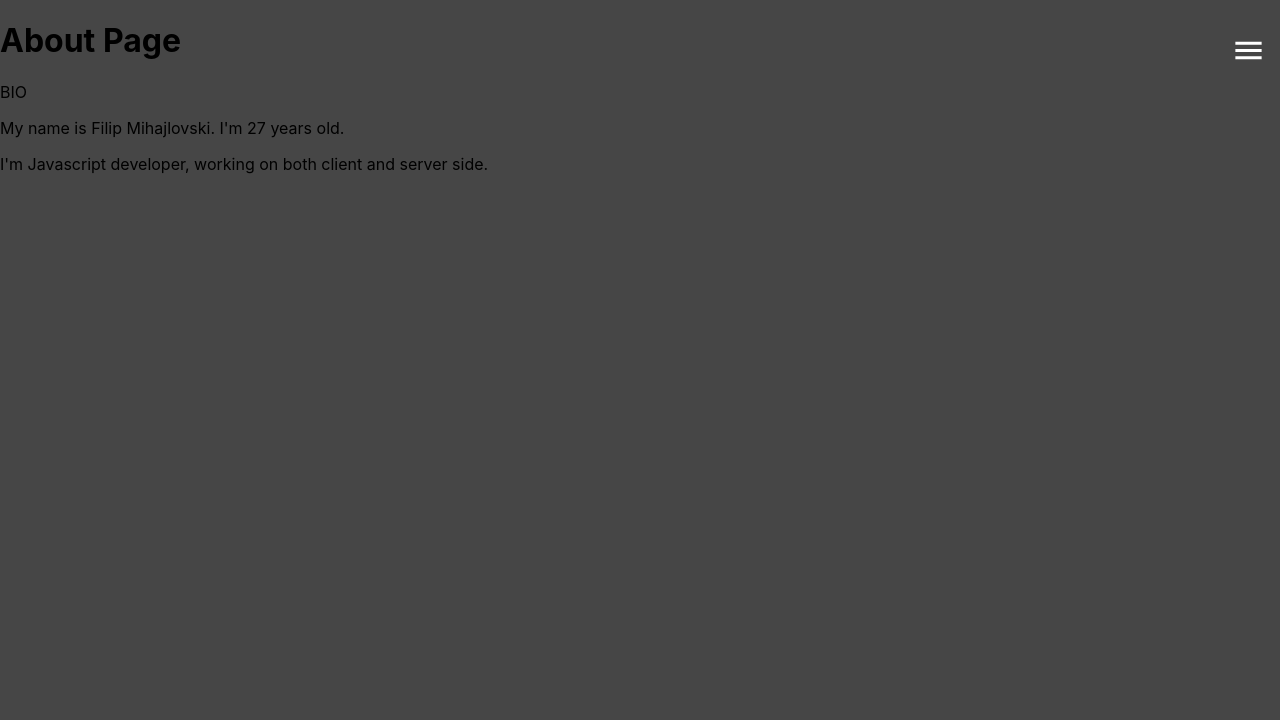
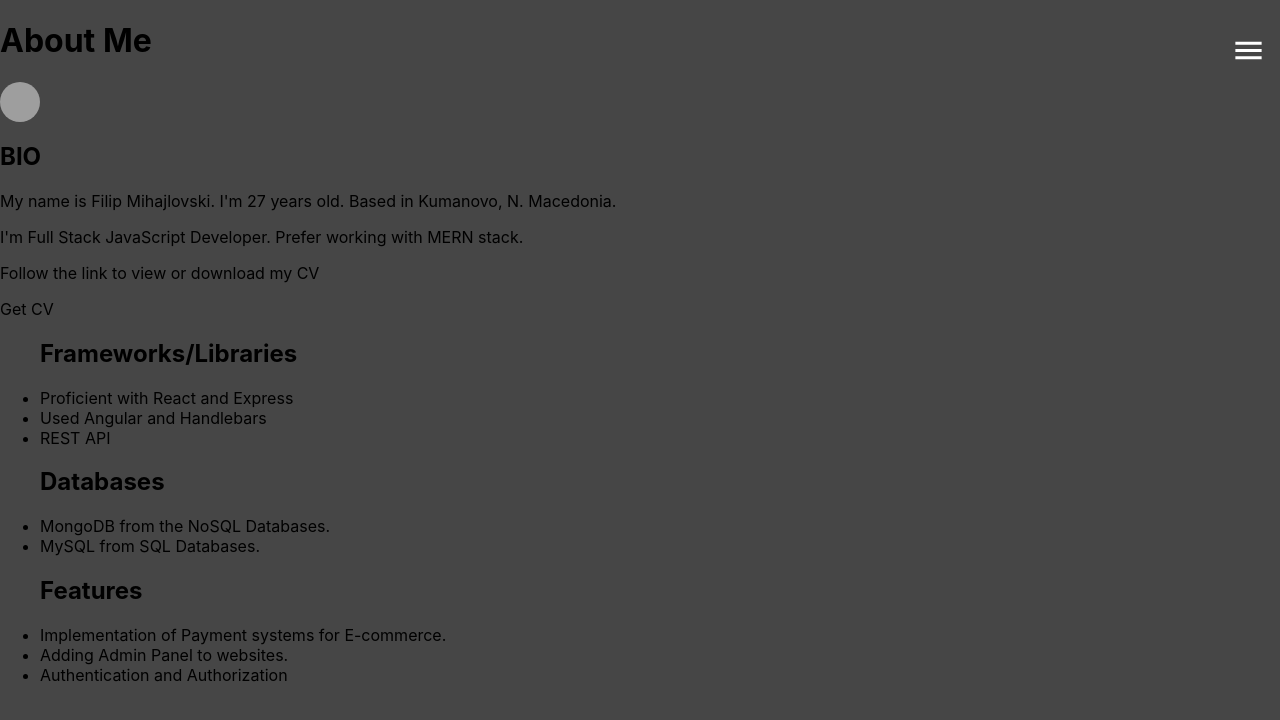
Before and after one commit to philip993/next-portfolio, a Next.js app: page /about in a window 1280 px wide. Shown: the top 720 px of the page. Built offline with nearby package versions, Linux system fonts and the light colour scheme; grey boxes are pictures that could not be loaded.

Commit message:
2.15. Reworked About page

```diff
--- a/pages/about.js
+++ b/pages/about.js
@@ -1,14 +1,65 @@
 import Layout from '../components/Layout/Layout';
+import styles from '../styles/about.module.scss';
+import { Avatar, Button } from '@material-ui/core';
+import Link from 'next/link';
 
 const About = () => (
-  <Layout>
-    <div>
-      <h1>About Page</h1>
-      <p>BIO</p>
-      <p>My name is Filip Mihajlovski. I'm 27 years old.</p>
-      <p>I'm Javascript developer, working on both client and server side.</p>
+  <div className={styles.about}>
+    <Layout />
+    <header className={styles.header}>
+      <h1>About Me</h1>
+    </header>
+    <div className={styles.body}>
+      <section>
+        <Avatar
+          className={styles.avatar}
+          alt="profie"
+          src={require('../public/pf.png')}
+        />
+        <span>
+          <h2>BIO</h2>
+          <p>
+            My name is Filip Mihajlovski. I'm 27 years old. Based in Kumanovo,
+            N. Macedonia.
+          </p>
+          <p>
+            I'm Full Stack JavaScript Developer. Prefer working with MERN stack.
+          </p>
+          <p>Follow the link to view or download my CV</p>
+          <p>
+            <Link href="/cv">
+              <a>Get CV</a>
+            </Link>
+          </p>
+        </span>
+      </section>
+      <div className={styles.info}>
+        <section>
+          <ul>
+            <h2>Frameworks/Libraries</h2>
+            <li>Proficient with React and Express</li>
+            <li>Used Angular and Handlebars</li>
+            <li>REST API</li>
+          </ul>
+        </section>
+        <section>
+          <ul>
+            <h2>Databases</h2>
+            <li>MongoDB from the NoSQL Databases.</li>
+            <li>MySQL from SQL Databases.</li>
+          </ul>
+        </section>
+        <section>
+          <ul>
+            <h2>Features</h2>
+            <li>Implementation of Payment systems for E-commerce.</li>
+            <li>Adding Admin Panel to websites.</li>
+            <li>Authentication and Authorization</li>
+          </ul>
+        </section>
+      </div>
     </div>
-  </Layout>
+  </div>
 );
 
 export default About;
```
